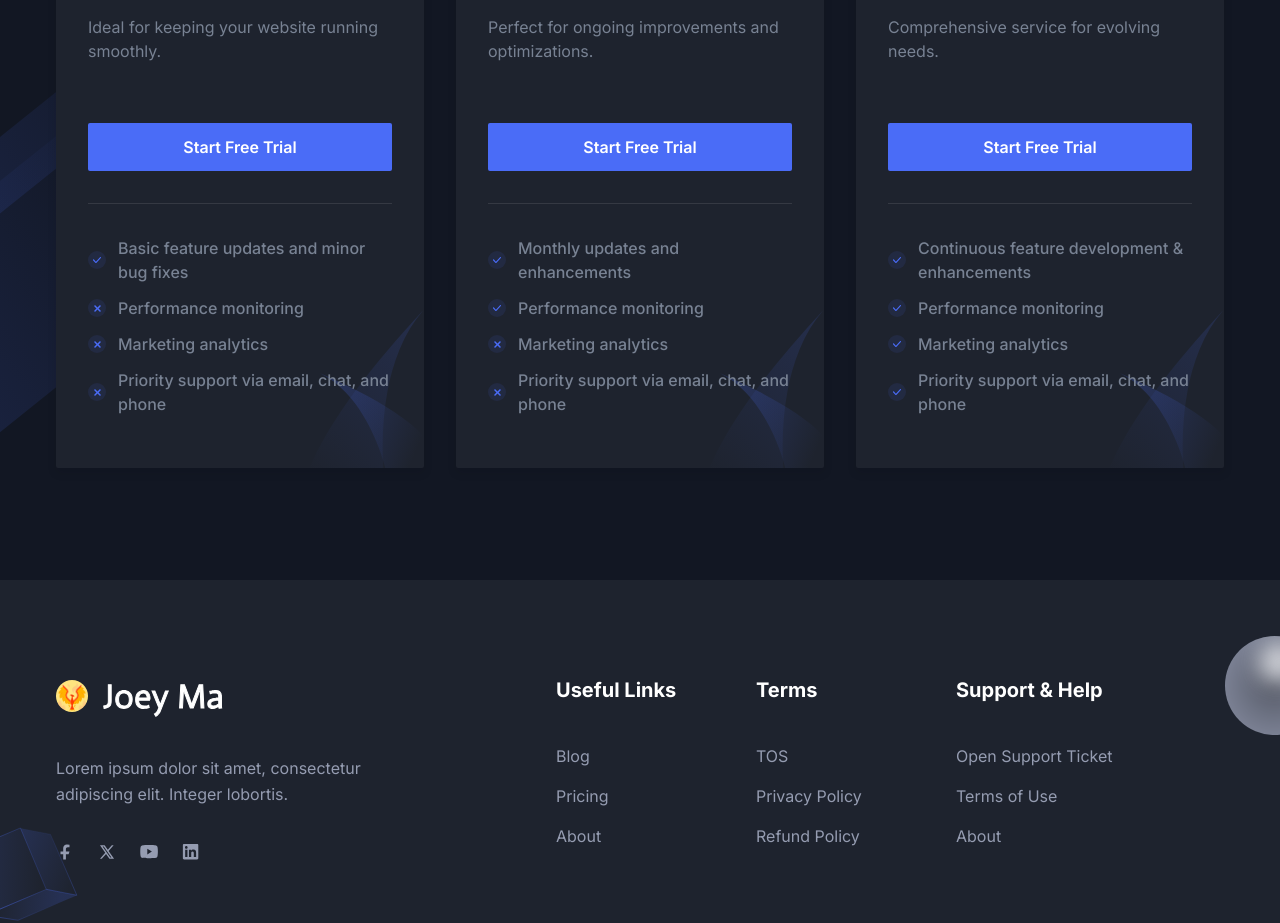
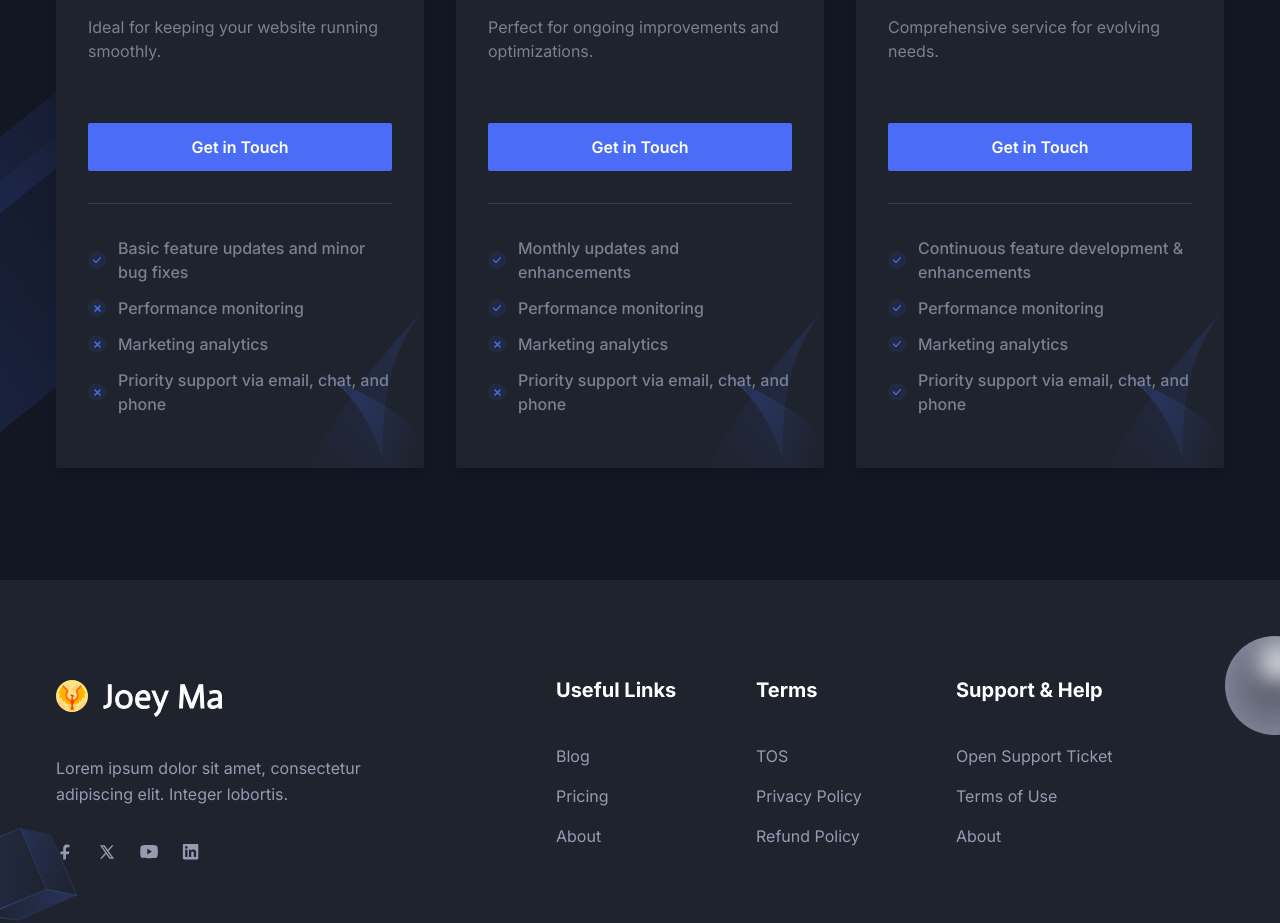
Before and after one commit to joey-ma/joey-ma.github.io, a Next.js app: page / in a window 1280 px wide. Shown: the part 2911-3834 px from the top of the page. Built offline with nearby package versions, Linux system fonts and the light colour scheme.

Commit message:
update cta

```diff
--- a/src/components/Contact/index.tsx
+++ b/src/components/Contact/index.tsx
@@ -9,14 +9,13 @@ const Contact = () => {
           <div className="w-full px-4 lg:w-7/12 xl:w-8/12">
             <div
               className="mb-12 rounded-sm bg-white px-8 py-11 shadow-three dark:bg-gray-dark sm:p-[55px] lg:mb-5 lg:px-8 xl:p-[55px]"
-              data-wow-delay=".15s
-              "
+              data-wow-delay=".15s"
             >
               <h2 className="mb-3 text-2xl font-bold text-black dark:text-white sm:text-3xl lg:text-2xl xl:text-3xl">
-                Need Help? Open a Ticket
+                Need Help? Send a Message
               </h2>
               <p className="mb-12 text-base font-medium text-body-color">
-                Our support team will get back to you ASAP via email.
+                I will get back to you ASAP via email.
               </p>
               <ContactForm />
             </div>
--- a/src/components/Pricing/PricingBox.tsx
+++ b/src/components/Pricing/PricingBox.tsx
@@ -1,3 +1,5 @@
+import Link from "next/link";
+
 const PricingBox = (props: {
   price: string;
   duration: string;
@@ -24,9 +26,7 @@ const PricingBox = (props: {
         </div>
         <p className="mb-7 text-base text-body-color lg:min-h-20">{subtitle}</p>
         <div className="mb-8 border-b border-body-color border-opacity-10 pb-8 dark:border-white dark:border-opacity-10">
-          <button className="flex w-full items-center justify-center rounded-sm bg-primary p-3 text-base font-semibold text-white transition duration-300 ease-in-out hover:bg-opacity-80 hover:shadow-signUp">
-            Start Free Trial
-          </button>
+          <Link href='/contact' className="flex w-full items-center justify-center rounded-sm bg-primary p-3 text-base font-semibold text-white transition duration-300 ease-in-out hover:bg-opacity-80 hover:shadow-signUp">Get in Touch</Link>
         </div>
         <div>{children}</div>
         <div className="absolute bottom-0 right-0 z-[-1]">
```
